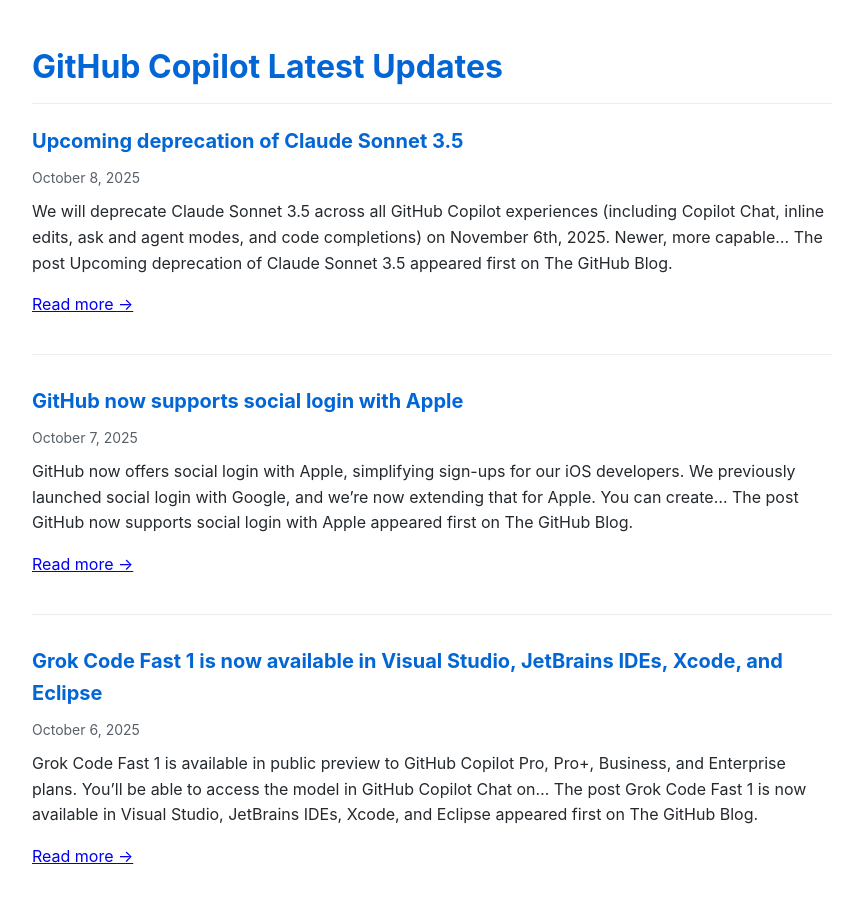
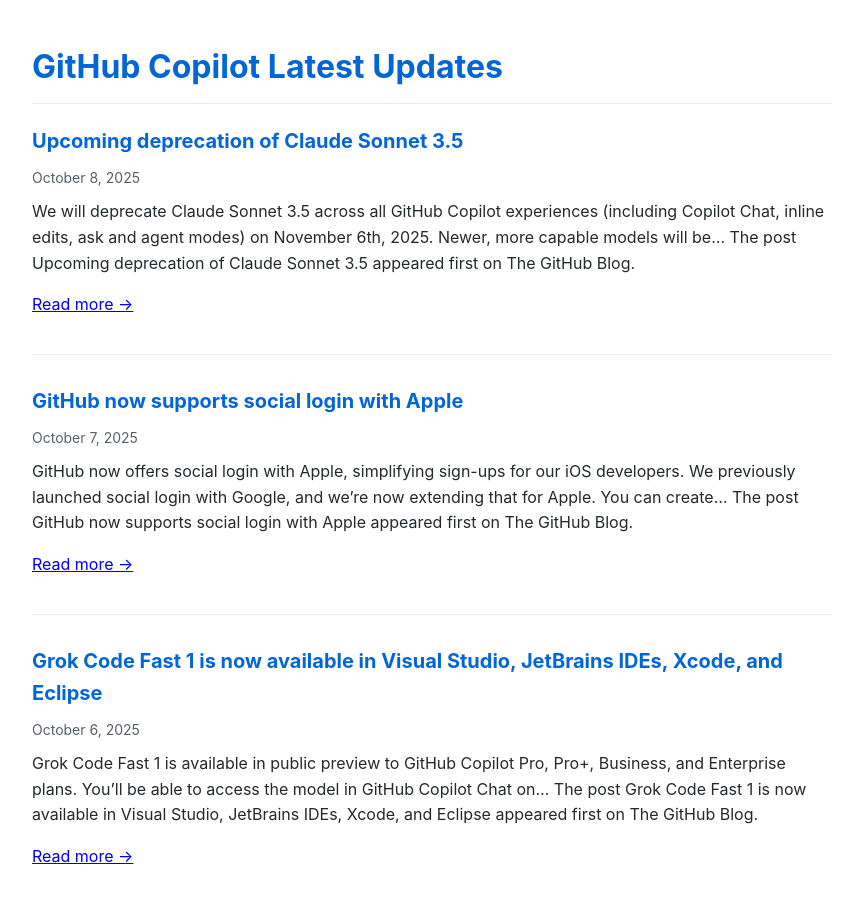
Before and after one commit to Oregand/oregand.github.io, a Jekyll site: the page copilot-feed.html, which Jekyll copies as it is, in a window 1280 px wide and 900 px high. Shown: the whole window, without its empty margins (208-1071 px from the left). Built offline with Jekyll 4.4.1, drawn with Linux system fonts in a browser that asks for light colours; some of the changed text lies outside the part shown.

Commit message:
Update RSS feed

```diff
--- a/copilot-feed.html
+++ b/copilot-feed.html
@@ -69,7 +69,7 @@
     </div>
     <div class="feed-date">October 8, 2025</div>
     <div class="feed-description">
-      We will deprecate Claude Sonnet 3.5 across all GitHub Copilot experiences (including Copilot Chat, inline edits, ask and agent modes, and code completions) on November 6th, 2025. Newer, more capable&#8230;
+      We will deprecate Claude Sonnet 3.5 across all GitHub Copilot experiences (including Copilot Chat, inline edits, ask and agent modes) on November 6th, 2025. Newer, more capable models will be&#8230;
 The post Upcoming deprecation of Claude Sonnet 3.5 appeared first on The GitHub Blog.
 
       <p><a href="https://github.blog/changelog/2025-10-07-upcoming-deprecation-of-claude-sonnet-3-5" target="_blank">Read more →</a></p>
```
Also changed, not shown: other parts of copilot-feed.html (+1 -1 lines).
